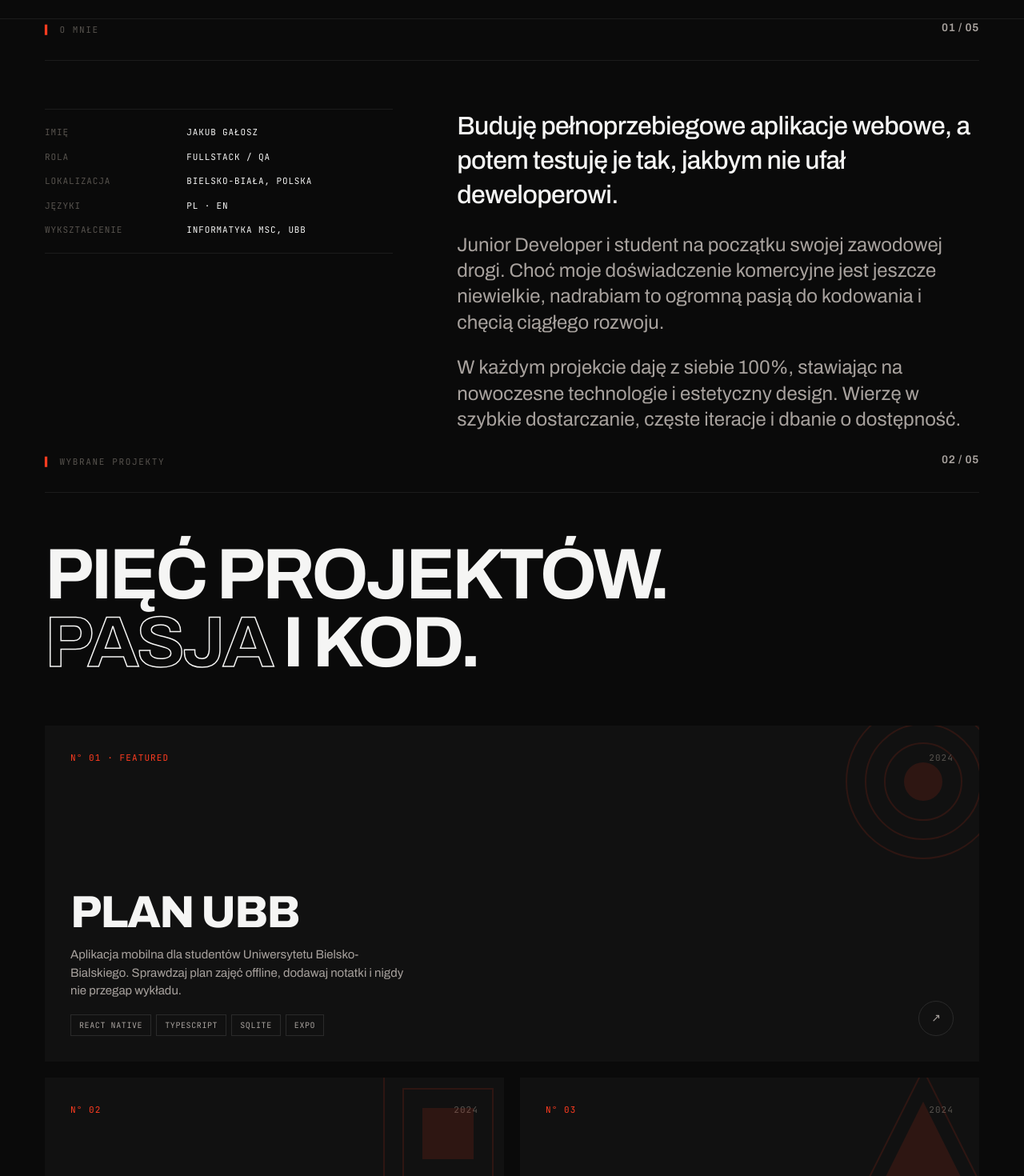
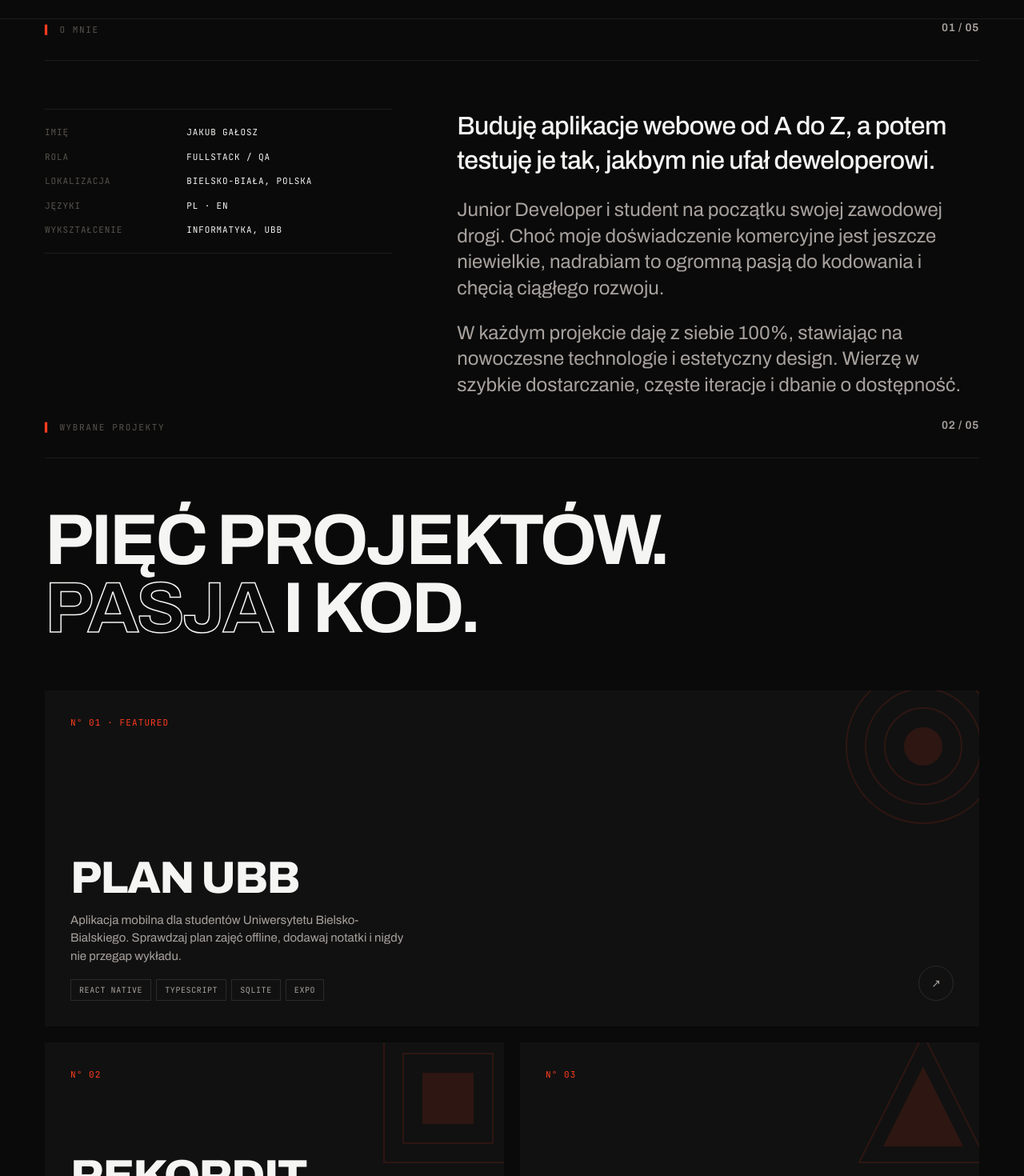
Before and after one commit to GaloszJakub/Portfolio, a React (Vite) app: page / in a window 1280 px wide. Shown: the part 1360-2830 px from the top of the page at 80% size. Built offline with nearby package versions, Linux system fonts and the light colour scheme.

Commit message:
fix: content tweaks, remove years from stack, fix about text

```diff
--- a/components/Projects.tsx
+++ b/components/Projects.tsx
@@ -33,7 +33,6 @@ export const Projects: React.FC = () => {
                 <div className="body">
                   <div className="top">
                     <span className="num">N° {proj.id} · Featured</span>
-                    <span>{proj.year}</span>
                   </div>
                   <div className="wc-name">{proj.title}</div>
                   <div className="desc">{proj.description}</div>
@@ -45,7 +44,6 @@ export const Projects: React.FC = () => {
                 <>
                   <div className="top">
                     <span className="num">N° {proj.id}</span>
-                    <span>{proj.year}</span>
                   </div>
                   <div className="wc-name">{proj.title}</div>
                   <div className="desc">{proj.description}</div>
--- a/translations.ts
+++ b/translations.ts
@@ -44,7 +44,7 @@ export const translations = {
         lang: 'Languages',
         langVal: 'PL · EN',
         edu: 'Education',
-        eduVal: 'MSc CS, UBB',
+        eduVal: 'Computer Science, UBB',
       },
       lead: 'I build full-stack web applications, then test them like I don\'t trust the developer.',
       leadEm: '',
@@ -262,9 +262,9 @@ export const translations = {
         lang: 'Języki',
         langVal: 'PL · EN',
         edu: 'Wykształcenie',
-        eduVal: 'Informatyka MSc, UBB',
+        eduVal: 'Informatyka, UBB',
       },
-      lead: 'Buduję pełnoprzebiegowe aplikacje webowe, a potem testuję je tak, jakbym nie ufał deweloperowi.',
+      lead: 'Buduję aplikacje webowe od A do Z, a potem testuję je tak, jakbym nie ufał deweloperowi.',
       leadEm: '',
       p1: 'Junior Developer i student na początku swojej zawodowej drogi. Choć moje doświadczenie komercyjne jest jeszcze niewielkie, nadrabiam to ogromną pasją do kodowania i chęcią ciągłego rozwoju.',
       p2: 'W każdym projekcie daję z siebie 100%, stawiając na nowoczesne technologie i estetyczny design. Wierzę w szybkie dostarczanie, częste iteracje i dbanie o dostępność.',
```
